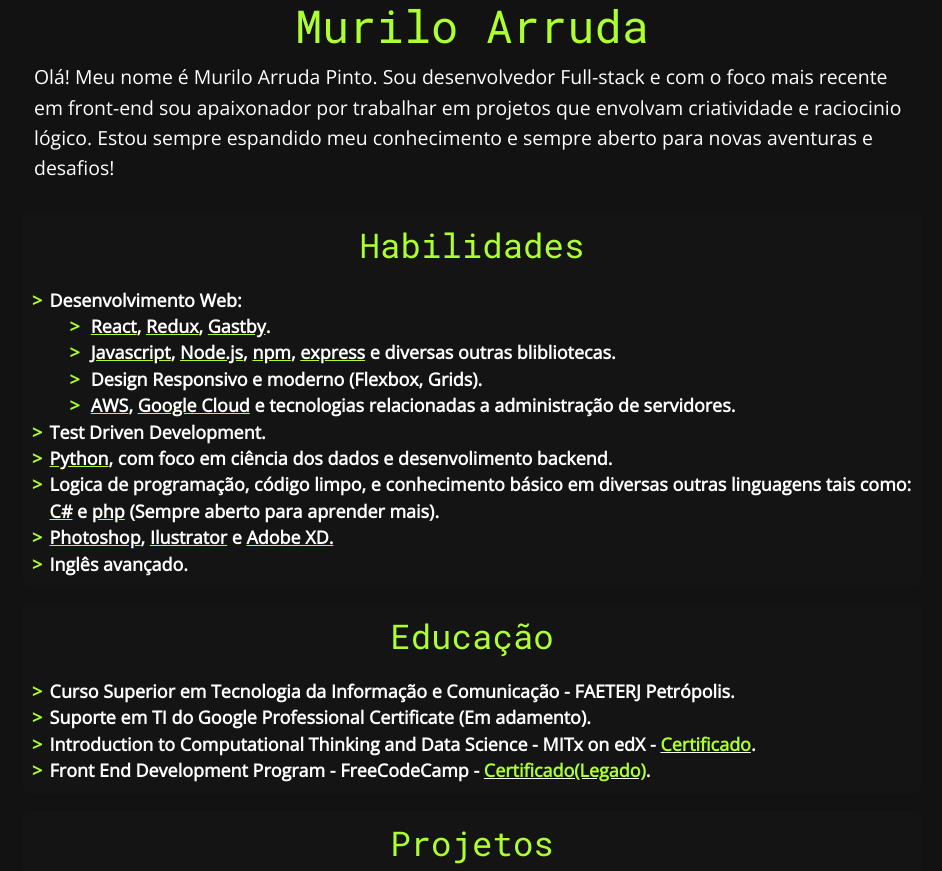
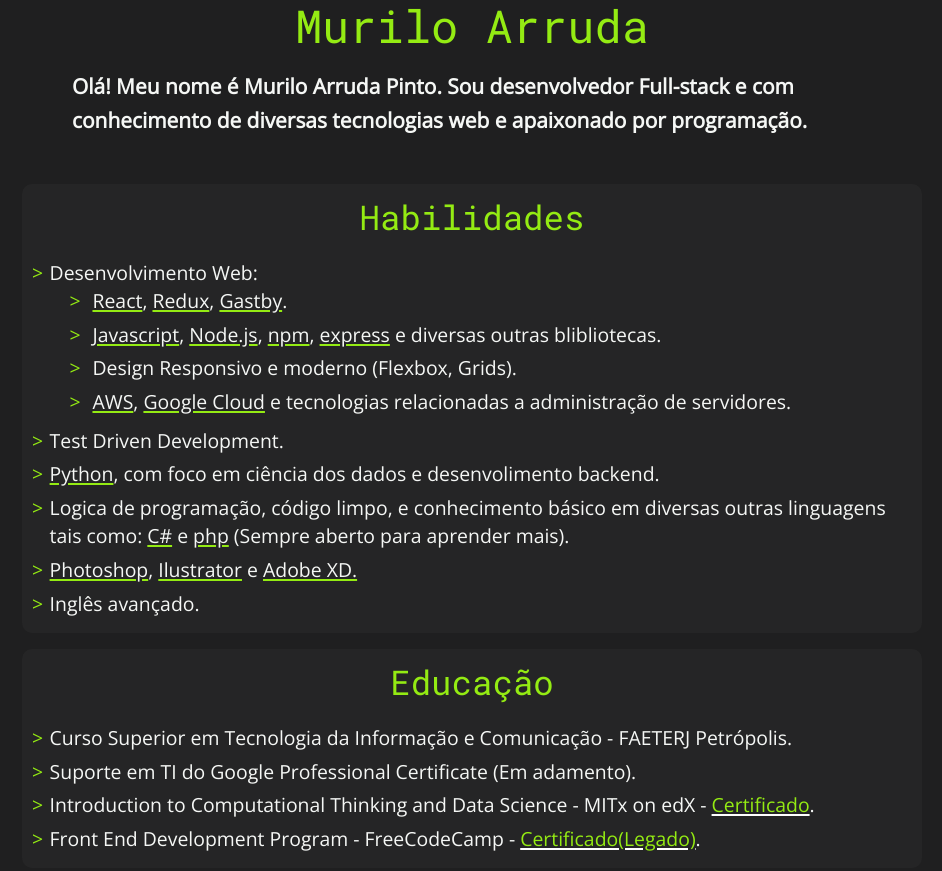
Before and after one commit to murilo-arruda/murilo-arruda.github.io, a plain HTML site: page index.html in a window 1280 px wide. Shown: the top 871 px of the page, without its empty margins (168-1110 px from the left). Drawn offline with nearby package versions, Linux system fonts and the light colour scheme.

Commit message:
Typo fixes & add readme

```diff
--- a/index.html
+++ b/index.html
@@ -1,15 +1,18 @@
 <!DOCTYPE html>
 <html lang="en">
+
 <head>
   <meta charset="UTF-8" />
   <meta name="viewport" content="width=device-width, initial-scale=1.0" />
   <meta http-equiv="X-UA-Compatible" content="ie=edge" />
-    <meta name="description" content="Página de curriculum de Murilo Arruda. Contendo informações sobre a área em que atua.">
+  <meta name="description"
+    content="Página de curriculum de Murilo Arruda. Contendo informações sobre a área em que atua.">
   <meta property="og:type" content="website">
   <meta property="og:url" content="https://www.muriloarruda.tech">
   <meta property="og:title" content="Murilo Arruda - Curriculum">
   <meta property="og:image" content="./favicon.png">
-    <meta property="og:description" content="Página de curriculum de Murilo Arruda. Contendo informações sobre a área em que atua.">
+  <meta property="og:description"
+    content="Página de curriculum de Murilo Arruda. Contendo informações sobre a área em que atua.">
   <meta property="og:site_name" content="Murilo Arruda - Curriculum">
   <meta property="og:locale" content="pt_BR">
   <!-- Next tags are optional but recommended -->
@@ -20,28 +23,27 @@
   <meta name="twitter:creator" content="@passocabr">
   <meta name="twitter:url" content="https://www.muriloarruda.tech">
   <meta name="twitter:title" content="Murilo Arruda Curriculum">
-    <meta name="twitter:description" content="Página de curriculum de Murilo Arruda. Contendo informações sobre a área em que atua.">
+  <meta name="twitter:description"
+    content="Página de curriculum de Murilo Arruda. Contendo informações sobre a área em que atua.">
   <meta name="twitter:image" content="./favicon.png">
   <link rel="icon" type="image/png" href="./favicon.png">
-    <link
-      href="https://fonts.googleapis.com/css?family=Open+Sans|Roboto+Mono&display=swap"
-      rel="stylesheet"
-    />
+  <link href="https://fonts.googleapis.com/css?family=Open+Sans|Roboto+Mono&display=swap" rel="stylesheet" />
   <link rel="stylesheet" href="./styles/reset.css" />
   <link rel="stylesheet" href="./styles/modernscale.css" />
   <link rel="stylesheet" href="./styles/main.css" />
   <title>Murilo Arruda</title>
 </head>
+
 <body>
   <main id="page">
     <header>
       <h1>Murilo Arruda</h1>
       <blockquote>
+        <p>
           Olá! Meu nome é Murilo Arruda Pinto. Sou desenvolvedor Full-stack e
-          com o foco mais recente em front-end sou apaixonador por trabalhar em
-          projetos que envolvam criatividade e raciocinio lógico. Estou sempre
-          espandido meu conhecimento e sempre aberto para novas aventuras e
-          desafios!
+          com conhecimento de diversas tecnologias web e apaixonado por programação.
+        </p>
+
       </blockquote>
     </header>
     <section>
@@ -104,17 +106,11 @@
         <li>
           Introduction to Computational Thinking and Data Science - MITx on
           edX -
-            <a
-              href="https://courses.edx.org/certificates/157778545beb4663840460c8a1c86286"
-              >Certificado</a
-            >.
+          <a href="https://courses.edx.org/certificates/157778545beb4663840460c8a1c86286">Certificado</a>.
         </li>
         <li>
           Front End Development Program - FreeCodeCamp -
-            <a
-              href="https://www.freecodecamp.org/certification/passok11/legacy-front-end"
-              >Certificado(Legado)</a
-            >.
+          <a href="https://www.freecodecamp.org/certification/passok11/legacy-front-end">Certificado(Legado)</a>.
         </li>
       </ul>
     </section>
@@ -132,9 +128,7 @@
           comando feito em node.js e open source. Diversos desenvolvedores
           contribuiram durante o periodo da hacktoberfest para aprimorar o
           programa
-            <a href="https://github.com/murilo-arruda/todo-list-node-cli"
-              >Github</a
-            >.
+          <a href="https://github.com/murilo-arruda/todo-list-node-cli">Github</a>.
         </li>
         <li>
           Mais projetos muito em breve!
@@ -143,8 +137,8 @@
     </section>
     <footer>
       <p>contatos:
-          <span class="underline">murilo</span class="underline"><span>123kjhgk</span><span class="underline">arrudap@</span
-          ><span>12xzgk</span><span class="underline">gmail.com</span> ,
+        <span class="underline">murilo</span class="underline"><span>123kjhgk</span><span
+          class="underline">arrudap@</span><span>12xzgk</span><span class="underline">gmail.com</span> ,
         <a href="https://www.linkedin.com/in/muriloarruda/">LinkedIn</a> e
         <a href="https://github.com/murilo-arruda">Github</a>
       </p>
@@ -152,4 +146,5 @@
     </footer>
   </main>
 </body>
+
 </html>
--- a/styles/main.css
+++ b/styles/main.css
@@ -1,20 +1,20 @@
 body {
-  background-color: #121212;
-  color: white;
+  background-color: #1f1f20;
+  color: rgb(245, 247, 245);
   max-width: 900px;
   margin: 0 auto;
   font-family: 'Open Sans', sans-serif;
 }
 h1,
 h2 {
-  color: greenyellow;
+  color:  rgb(148, 235, 19);
   text-align: center;
   font-family: 'Roboto Mono', monospace;
 }
 section,
 footer {
   margin-top: 1em;
-  background-color: #1e1e1e38;
+  background-color: #3d3c3c38;
   border-radius: 10px;
   padding: 10px;
 }
@@ -25,36 +25,43 @@ section ul {
 }
 li:before {
   content: '>';
-  color: greenyellow;
+  color: rgb(148, 235, 19);
   position: absolute;
   left: 0;
 }
 
 .underline {
   text-decoration: underline;
-  text-decoration-color: greenyellow;
+  text-decoration-color:  rgb(148, 235, 19);
 }
 li > ul {
   margin-left: 1px;
 }
 li {
   font-size: 1.1rem;
-  font-weight: 600;
+  font-weight: 300;
+  padding-bottom: 5px;
 }
 blockquote {
   padding: 12px;
-
-  font-size: 1.2rem;
+  font-weight: 600;
+  font-size: 1rem;
+  line-height: 150%;
   text-align: left;
+  padding: 5px 30px;
+  text-align: center;
 }
 
 section > ul {
   padding-top: 20px;
 }
 
+p {
+  margin-bottom: 10px;
+}
 a,
 a:visited {
-  color: greenyellow;
+  color:  rgb(148, 235, 19);
   text-decoration-color: white;
 }
 footer {
@@ -73,12 +80,12 @@ footer > p > span:nth-child(2n) {
     margin-left: 20px;
   }
   li {
-    font-size: 1.2rem;
+    font-size: 1.3rem;
   }
   blockquote {
-    padding: 12px;
+    padding: 20px 50px;
 
-    font-size: 1.3rem;
+    font-size: 1.4rem;
     text-align: left;
   }
 }
```
Also changed, not shown: 1 other file. Lines whose indentation alone changed are shown as unchanged.
